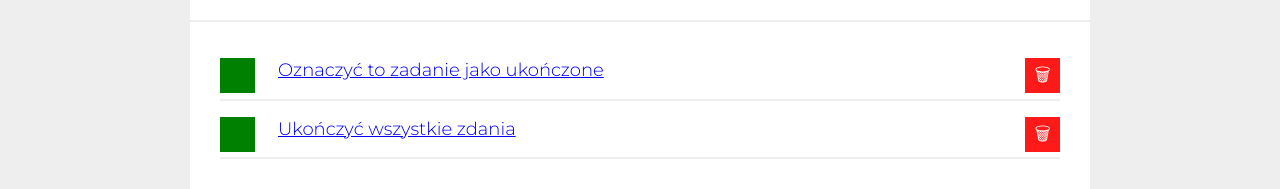
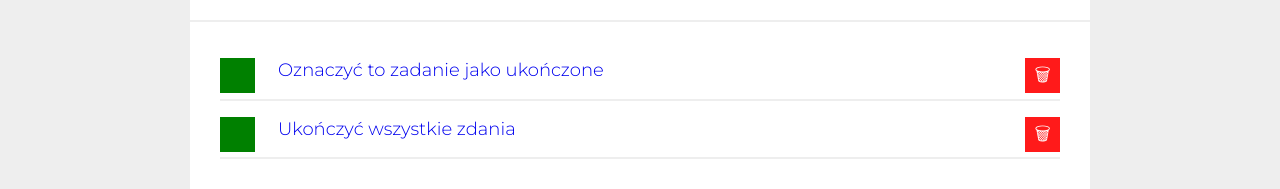
Before and after one commit to KonradBauer/todos-list-react, a React (Create React App) app: page /#/zadania in a window 1280 px wide. Both pictures are taken after a click on the button "Pobierz przykładowe zadania". Shown: the part 370-559 px from the top of the page. Built offline with nearby package versions, Linux system fonts and the light colour scheme.

Commit message:
added style to Link task in List (remove underline)

```diff
--- a/src/features/tasks/TasksPage/TaskList/index.js
+++ b/src/features/tasks/TasksPage/TaskList/index.js
@@ -1,11 +1,10 @@
-import { List, Item, Button, Task } from "./styled";
+import { List, Item, Button, Task, StyledLink } from "./styled";
 import { useSelector, useDispatch } from "react-redux";
 import {
   selectTasksState,
   toggleTaskDone,
   removeTask,
 } from "../../../tasks/tasksSlice";
-import { Link } from "react-router-dom";
 
 const TaskList = () => {
   const { tasks, hideDone } = useSelector(selectTasksState);
@@ -19,7 +18,7 @@ const TaskList = () => {
             {task.done ? "✔" : ""}
           </Button>
           <Task done={task.done}>
-            <Link to={`/zadania/${task.id}`}>{task.content}</Link>
+            <StyledLink to={`/zadania/${task.id}`}>{task.content}</StyledLink>
           </Task>
           <Button remove onClick={() => dispatch(removeTask(task.id))}>
             🗑
--- a/src/features/tasks/TasksPage/TaskList/styled.js
+++ b/src/features/tasks/TasksPage/TaskList/styled.js
@@ -1,4 +1,9 @@
+import { Link } from "react-router-dom";
 import styled, { css } from "styled-components";
+
+export const StyledLink = styled(Link)`
+  text-decoration: none;
+`;
 
 export const List = styled.ul`
   list-style-type: none;
```
